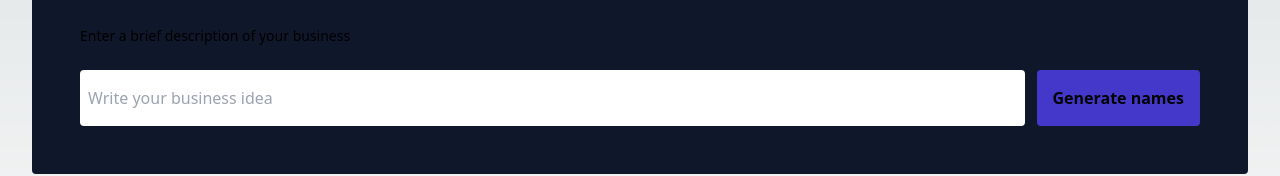
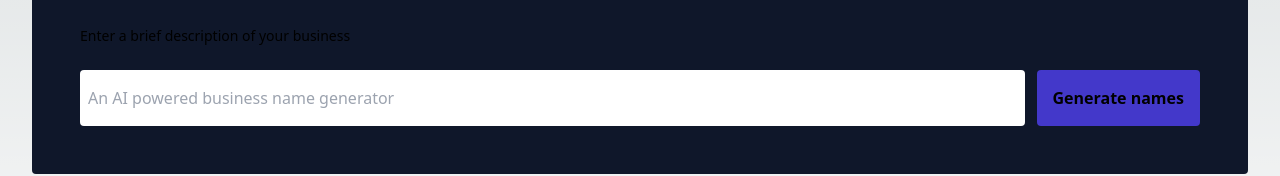
Before and after one commit to janvandenenden/namebot, a Next.js app: page / in a window 1280 px wide. Shown: the part 322-498 px from the top of the page. Built offline with nearby package versions, Linux system fonts and the light colour scheme.

Commit message:
add example as input placeholder

```diff
--- a/pages/index.tsx
+++ b/pages/index.tsx
@@ -40,7 +40,7 @@ export default function Home() {
           <div className="flex flex-col md:flex-row md:items-center">
             <input
               className="mb-6 md:mr-3 md:mb-0 p-2 h-14 text-gray-800 rounded flex-grow"
-              placeholder="Write your business idea"
+              placeholder="An AI powered business name generator"
               maxLength={280}
               value={businessIdea}
               onChange={(e) => setBusinessIdea(e.target.value)}
```
